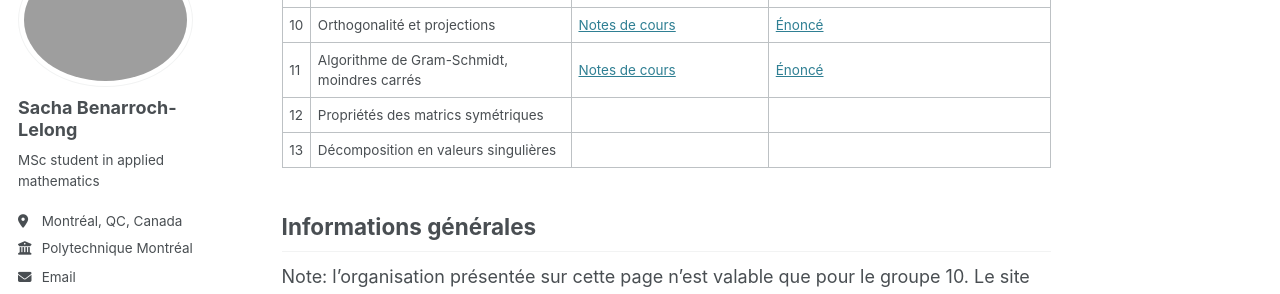
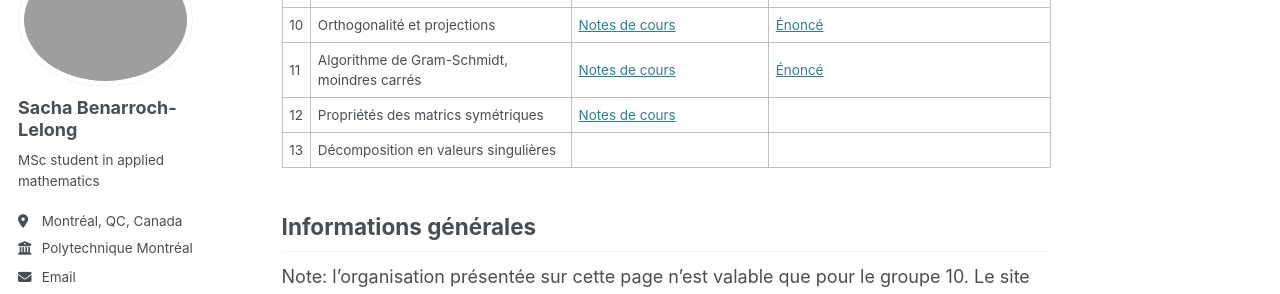
Before and after one commit to sblelong/sblelong.github.io, a Jekyll site: the page built from _teaching/mth1008.md, in a window 1280 px wide and 900 px high, scrolled down 809 px. Shown: the part 153-447 px from the top of the window. Built offline with Jekyll 4.4.1, drawn with Linux system fonts in a browser that asks for light colours; some web fonts are replaced.

Commit message:
upload c12

```diff
--- a/_teaching/mth1008.md
+++ b/_teaching/mth1008.md
@@ -28,7 +28,7 @@ date: 2026-01-01
 |     | Fin du programme du CP2                                             |                                                                                                                                                                                        |
 | 10  | Orthogonalité et projections                                        | [Notes de cours](/files/mth1008/cours/c10.pdf)                                                                                                                                         | [Énoncé](/files/mth1008/td/td10.pdf)                                                                                                                                                                                          |
 | 11  | Algorithme de Gram-Schmidt, moindres carrés                         | [Notes de cours](/files/mth1008/cours/c11.pdf)                                                                                                                                         | [Énoncé](/files/mth1008/td/td11.pdf)                                                                                                                                                                                          |
-| 12  | Propriétés des matrics symétriques                                  |                                                                                                                                                                                        |                                                                                                                                                                                                                               |
+| 12  | Propriétés des matrics symétriques                                  | [Notes de cours](/files/mth1008/cours/c12.pdf)                                                                                                                                                                                       |                                                                                                                                                                                                                               |
 | 13  | Décomposition en valeurs singulières                                |                                                                                                                                                                                        |                                                                                                                                                                                                                               |
 
 ## Informations générales
```
Also changed, not shown: 1 other file.
